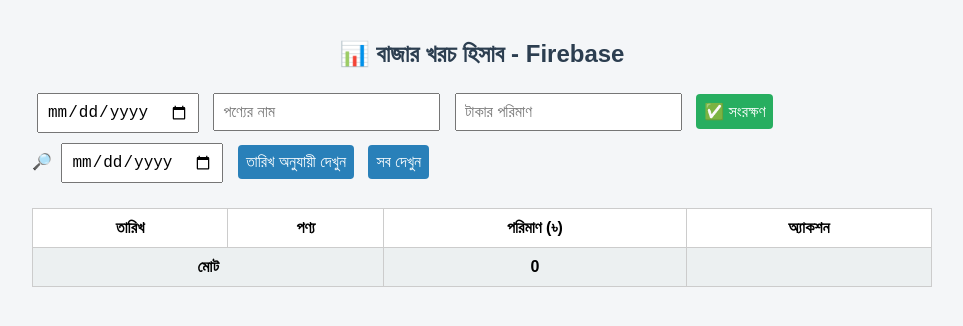
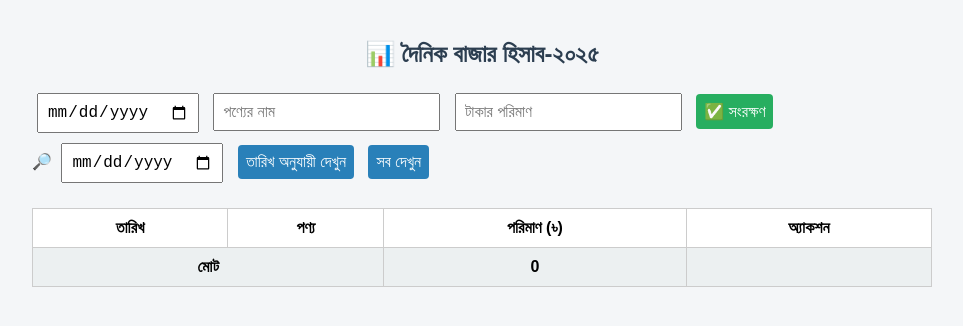
Before and after one commit to Hasan-21-dot/huzaifa, a plain HTML site: page index.html in a window 1280 px wide. Shown: the whole page, without its empty margins (158-1121 px from the left). Drawn offline with Linux system fonts and the light colour scheme; no server answers.

Commit message:
Update index.html

```diff
--- a/index.html
+++ b/index.html
@@ -48,7 +48,7 @@
   </style>
 </head>
 <body>
-  <h2>📊 বাজার খরচ হিসাব - Firebase</h2>
+  <h2>📊 দৈনিক বাজার হিসাব-২০২৫</h2>
 
   <div>
     <input type="date" id="date">
```
